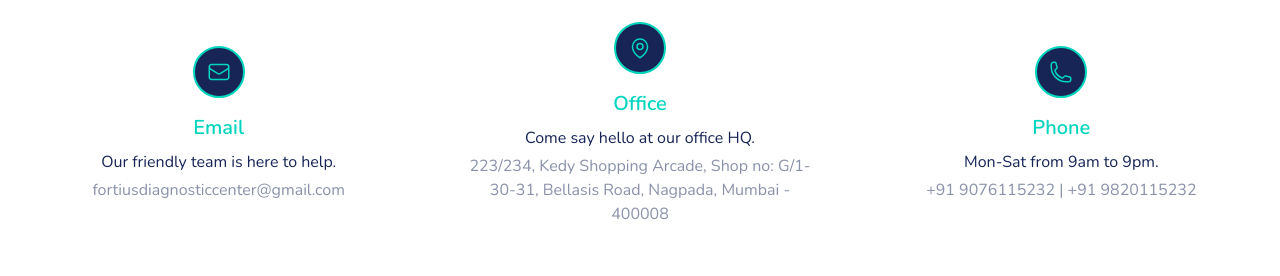
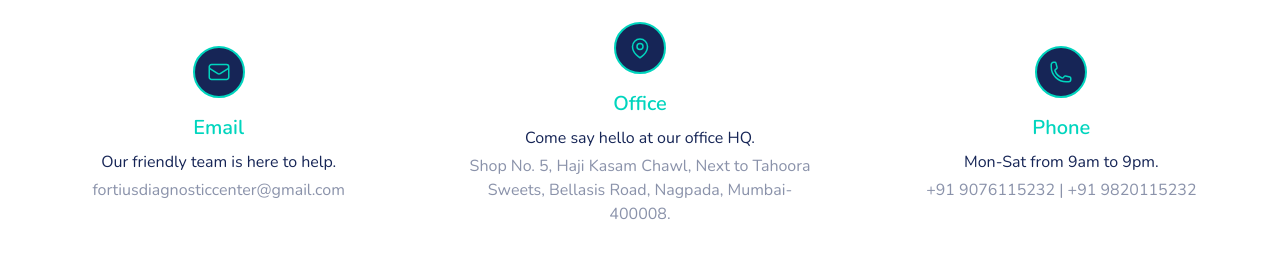
Before and after one commit to ansarimohammed422/Fortius-Frontend, a React (Vite) app: page / in a window 1280 px wide. Shown: the part 2909-3185 px from the top of the page. Built offline with nearby package versions, Linux system fonts and the light colour scheme; no server answers.

Commit message:
address updates

```diff
--- a/src/Components/ContactHome.jsx
+++ b/src/Components/ContactHome.jsx
@@ -202,8 +202,8 @@ const ContactHome = () => {
               Come say hello at our office HQ.
             </p>
             <p className="mt-1 text-blue-950/50 text-sm sm:text-base">
-              223/234, Kedy Shopping Arcade, Shop no: G/1-30-31, Bellasis Road,
-              Nagpada, Mumbai - 400008
+              Shop No. 5, Haji Kasam Chawl, Next to Tahoora Sweets, Bellasis
+              Road, Nagpada, Mumbai-400008.
             </p>
           </div>
 
--- a/src/Pages/Contact.jsx
+++ b/src/Pages/Contact.jsx
@@ -391,8 +391,8 @@ const Contact = () => {
                     d="M15 11a3 3 0 11-6 0 3 3 0 016 0z"
                   />
                 </svg>
-                223/234, Kedy Shopping Arcade, Shop no: G/1-30-31, Bellasis
-                Road, Nagpada, Mumbai - 400008
+                Shop No. 5, Haji Kasam Chawl, Next to Tahoora Sweets, Bellasis
+                Road, Nagpada, Mumbai-400008.
               </p>
 
               <p className="flex items-start">
```
